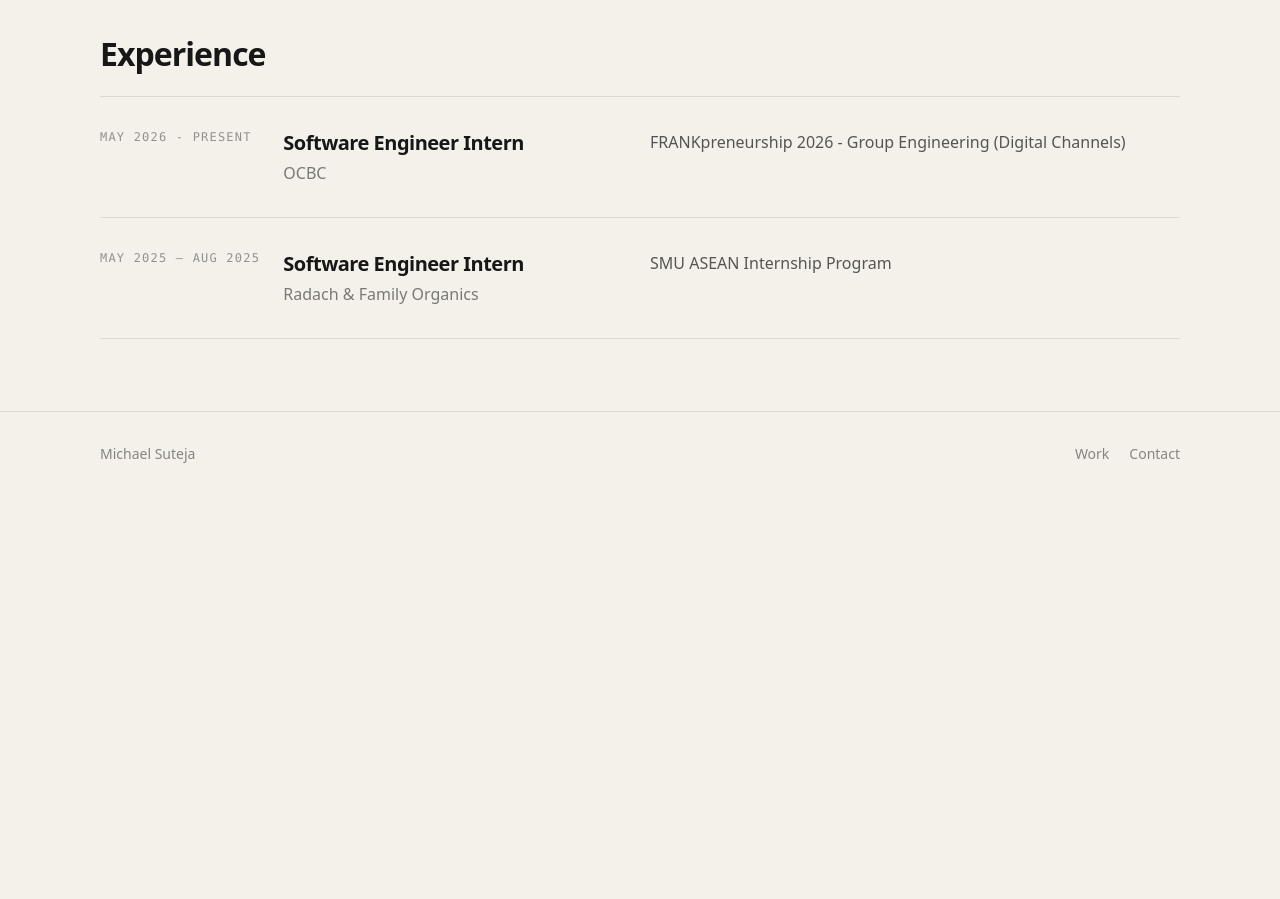
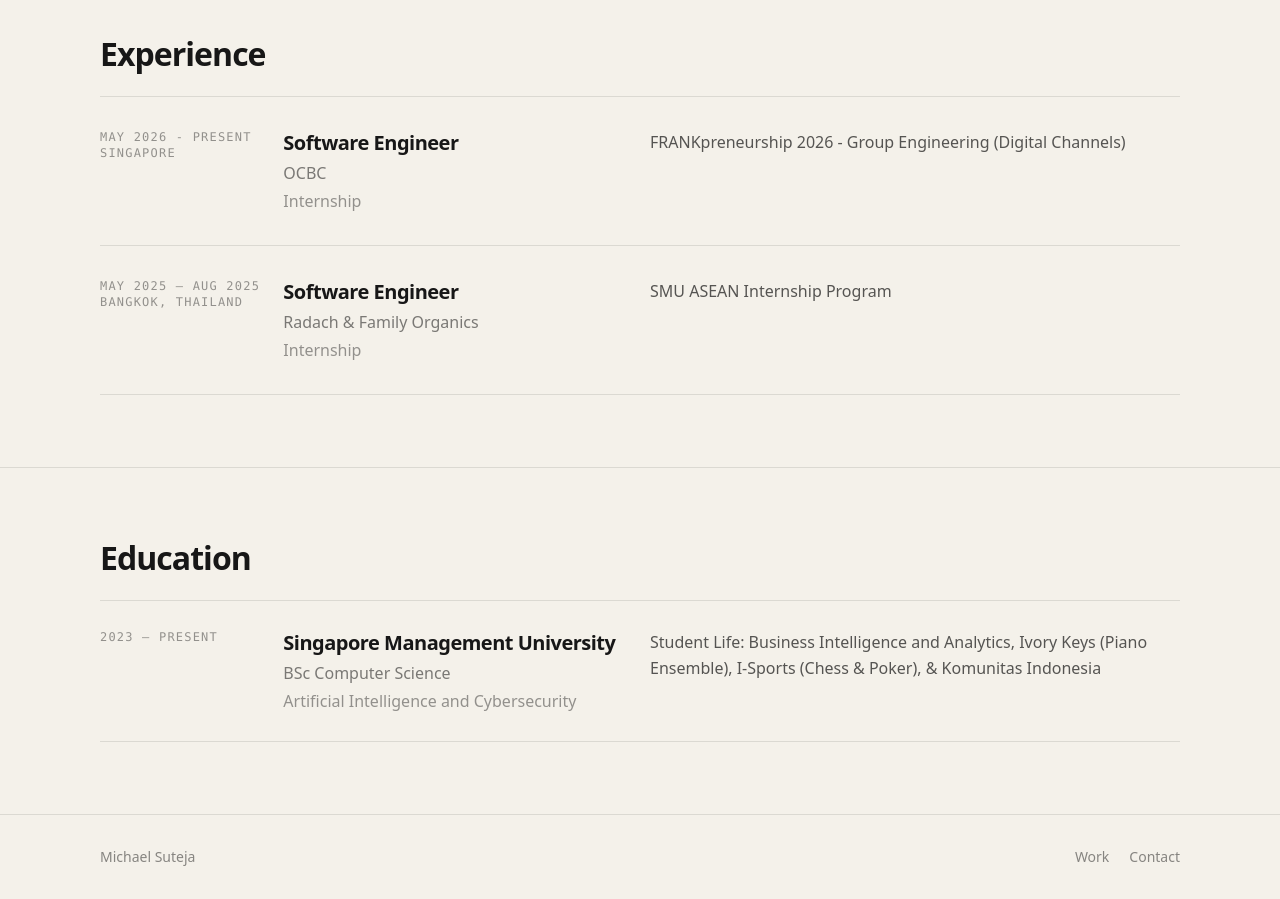
Before and after one commit to msuteja/msuteja, a Next.js app in the folder personal-website/: page / in a window 1280 px wide. Shown: the part 1480-2379 px from the top of the page. Before the commit the page ends 1976 px from the top, so only its background shows below. Built offline with nearby package versions, Linux system fonts and the light colour scheme.

Commit message:
Added content & education section

```diff
--- a/personal-website/src/app/globals.css
+++ b/personal-website/src/app/globals.css
@@ -60,3 +60,10 @@
     line-height: 2.25rem;
   }
 }
+
+.line-clamp-3 {
+  display: -webkit-box;
+  -webkit-line-clamp: 3;
+  -webkit-box-orient: vertical;
+  overflow: hidden;
+}
--- a/personal-website/src/app/page.tsx
+++ b/personal-website/src/app/page.tsx
@@ -2,6 +2,7 @@
 import AboutPreview from "@/components/about-preview";
 import FeaturedProjects from "@/components/featured-projects";
 import ExperiencePreview from "@/components/experience-preview";
+import EducationPreview from "@/components/education-preview";
 import Footer from "@/components/footer";
 
 export default function HomePage() {
@@ -11,6 +12,7 @@
       <AboutPreview />
       <FeaturedProjects />
       <ExperiencePreview />
+      <EducationPreview />
       <Footer />
     </main>
   );
--- a/personal-website/src/app/projects/page.tsx
+++ b/personal-website/src/app/projects/page.tsx
@@ -1,13 +1,13 @@
-import ProjectGrid from "@/components/project-grid";
+import ProjectsGallery from "@/components/projects-gallery";
 
 export default function ProjectsPage() {
   return (
     <main className="page-shell page-section">
-      <div className="mb-6">
+      <div className="mb-8">
         <h1 className="section-label">Projects</h1>
       </div>
 
-      <ProjectGrid />
+      <ProjectsGallery />
     </main>
   );
 }
--- /dev/null
+++ b/personal-website/src/components/education-preview.tsx
@@ -0,0 +1,47 @@
+const education = [
+  {
+    school: "Singapore Management University",
+    degree: "BSc Computer Science",
+    track: "Artificial Intelligence and Cybersecurity",
+    period: "2023 — Present",
+    details:
+      "Student Life: Business Intelligence and Analytics, Ivory Keys (Piano Ensemble), I-Sports (Chess & Poker), & Komunitas Indonesia",
+  },
+];
+
+export default function EducationPreview() {
+  return (
+    <section className="border-t border-black/10">
+      <div className="page-shell page-section">
+        <div className="mb-6">
+          <h2 className="section-label">Education</h2>
+        </div>
+
+        <div className="border-t border-black/10">
+          {education.map((item) => (
+            <div
+              key={`${item.school}-${item.degree}`}
+              className="grid grid-cols-1 gap-5 border-b border-black/10 py-7 md:grid-cols-12"
+            >
+              <p className="font-mono text-xs uppercase tracking-widest text-black/40 md:col-span-2">
+                {item.period}
+              </p>
+
+              <div className="md:col-span-4">
+                <h3 className="text-xl font-semibold tracking-[-0.025em]">
+                  {item.school}
+                </h3>
+                <p className="mt-1 text-black/50">{item.degree}</p>
+                <p className="mt-1 text-black/40">{item.track}</p>
+              </div>
+
+              <p className="max-w-2xl leading-relaxed text-black/65 md:col-span-6">
+                {item.details}
+              </p>
+            </div>
+          ))}
+        </div>
+      </div>
+    </section>
+  );
+}
--- a/personal-website/src/components/experience-preview.tsx
+++ b/personal-website/src/components/experience-preview.tsx
@@ -1,15 +1,19 @@
 const experiences = [
   {
-    role: "Software Engineer Intern",
+    role: "Software Engineer",
+    category: "Internship",
     organization: "OCBC",
     period: "May 2026 - Present",
+    location: "Singapore",
     description:
       "FRANKpreneurship 2026 - Group Engineering (Digital Channels)",
   },
   {
-    role: "Software Engineer Intern",
+    role: "Software Engineer",
+    category: "Internship",
     organization: "Radach & Family Organics",
     period: "May 2025 — Aug 2025",
+    location: "Bangkok, Thailand",
     description:
       "SMU ASEAN Internship Program",
   },
@@ -31,6 +35,8 @@
             >
               <p className="font-mono text-xs uppercase tracking-widest text-black/40 md:col-span-2">
                 {item.period}
+                <br></br>
+                {item.location}
               </p>
 
               <div className="md:col-span-4">
@@ -38,6 +44,7 @@
                   {item.role}
                 </h3>
                 <p className="mt-1 text-black/50">{item.organization}</p>
+                <p className="mt-1 text-black/40">{item.category}</p>
               </div>
 
               <p className="max-w-2xl leading-relaxed text-black/65 md:col-span-6">
--- a/personal-website/src/components/featured-projects.tsx
+++ b/personal-website/src/components/featured-projects.tsx
@@ -21,7 +21,7 @@
         {featured.map((project, index) => (
           <Link
             key={project.slug}
-            href={`/projects/${project.slug}`}
+            href="/projects"
             className="grid grid-cols-1 gap-5 border-b border-black/10 py-7 transition hover:bg-black/[0.03] md:grid-cols-12"
           >
             <p className="font-mono text-xs text-black/35 md:col-span-1">
--- /dev/null
+++ b/personal-website/src/components/project-box.tsx
@@ -0,0 +1,59 @@
+"use client";
+
+import type { Project } from "@/content/projects";
+
+type ProjectBoxProps = {
+  project: Project;
+  onClick: () => void;
+};
+
+export default function ProjectBox({ project, onClick }: ProjectBoxProps) {
+  return (
+    <button
+      onClick={onClick}
+      className="group text-left"
+      aria-label={`Open details for ${project.title}`}
+    >
+      <article className="h-full overflow-hidden border border-black/10 bg-[#eee9de] transition duration-200 hover:-translate-y-0.5 hover:border-black/25 hover:shadow-[5px_5px_0_#171717]">
+        <div className="aspect-[5/3] border-b border-black/10 bg-black/[0.04]">
+          {project.thumbnail ? (
+            <img
+              src={project.thumbnail}
+              alt=""
+              className="h-full w-full object-cover grayscale transition duration-300 group-hover:grayscale-0"
+            />
+          ) : (
+            <div className="flex h-full items-center justify-center font-mono text-[10px] uppercase tracking-[0.22em] text-black/30">
+              Project Image
+            </div>
+          )}
+        </div>
+
+        <div className="p-4">
+          <p className="mb-2 font-mono text-[10px] uppercase tracking-[0.18em] text-black/40">
+            {project.type} / {project.year}
+          </p>
+
+          <h2 className="text-xl font-semibold leading-tight tracking-[-0.03em]">
+            {project.title}
+          </h2>
+
+          <p className="mt-3 line-clamp-3 text-sm leading-relaxed text-black/60">
+            {project.description}
+          </p>
+
+          <div className="mt-4 flex flex-wrap gap-x-2 gap-y-1">
+            {project.stack.slice(0, 3).map((item) => (
+              <span
+                key={item}
+                className="font-mono text-[10px] uppercase tracking-wider text-black/40"
+              >
+                {item}
+              </span>
+            ))}
+          </div>
+        </div>
+      </article>
+    </button>
+  );
+}
--- /dev/null
+++ b/personal-website/src/components/project-modal.tsx
@@ -0,0 +1,92 @@
+"use client";
+
+import { X } from "lucide-react";
+import type { Project } from "@/content/projects";
+
+type ProjectModalProps = {
+  project: Project | null;
+  onClose: () => void;
+};
+
+export default function ProjectModal({ project, onClose }: ProjectModalProps) {
+  if (!project) return null;
+
+  return (
+    <div
+      className="fixed inset-0 z-[80] flex items-center justify-center bg-black/45 px-4 backdrop-blur-sm"
+      onClick={onClose}
+    >
+      <div
+        className="relative max-h-[88vh] w-full max-w-3xl overflow-y-auto border border-black/10 bg-[#f4f1ea] p-6 shadow-2xl md:p-8"
+        onClick={(event) => event.stopPropagation()}
+      >
+        <button
+          onClick={onClose}
+          className="absolute right-5 top-5 rounded-full border border-black/15 p-2 text-black/50 transition hover:border-black hover:text-black"
+          aria-label="Close project details"
+        >
+          <X size={16} />
+        </button>
+
+        <p className="mb-4 pr-12 font-mono text-xs uppercase tracking-[0.25em] text-black/45">
+          {project.type} / {project.year}
+        </p>
+
+        <h2 className="max-w-2xl text-3xl font-semibold leading-tight tracking-[-0.04em] md:text-5xl">
+          {project.title}
+        </h2>
+
+        <p className="mt-6 max-w-2xl text-lg leading-relaxed text-black/65">
+          {project.summary}
+        </p>
+
+        <div className="mt-8 border-t border-black/10 pt-6">
+          <p className="leading-relaxed text-black/70">{project.details}</p>
+        </div>
+
+        <div className="mt-8">
+          <p className="mb-3 font-mono text-xs uppercase tracking-widest text-black/40">
+            Stack
+          </p>
+
+          <div className="flex flex-wrap gap-2">
+            {project.stack.map((item) => (
+              <span
+                key={item}
+                className="border border-black/15 px-3 py-1 font-mono text-[11px] uppercase tracking-wider text-black/55"
+              >
+                {item}
+              </span>
+            ))}
+          </div>
+        </div>
+
+        {project.links.length > 0 && (
+          <div className="mt-8 border-t border-black/10 pt-6">
+            <p className="mb-3 font-mono text-xs uppercase tracking-widest text-black/40">
+              Links
+            </p>
+
+            <div className="flex flex-wrap gap-3">
+              {project.links.map((link) => (
+                <a
+                  key={link.label}
+                  href={link.href}
+                  target={link.href.startsWith("http") ? "_blank" : undefined}
+                  rel={
+                    link.href.startsWith("http")
+                      ? "noopener noreferrer"
+                      : undefined
+                  }
+                  className="border border-black px-4 py-3 font-mono text-xs uppercase tracking-widest transition hover:bg-black hover:text-[#f4f1ea]"
+                >
+                  {link.label}
+                </a>
+              ))}
+            </div>
+          </div>
+        )}
+      </div>
+    </div>
+  );
+}
--- /dev/null
+++ b/personal-website/src/components/projects-gallery.tsx
@@ -0,0 +1,29 @@
+"use client";
+
+import { useState } from "react";
+import { projects, type Project } from "@/content/projects";
+import ProjectBox from "@/components/project-box";
+import ProjectModal from "@/components/project-modal";
+
+export default function ProjectsGallery() {
+  const [selectedProject, setSelectedProject] = useState<Project | null>(null);
+
+  return (
+    <>
+      <div className="grid grid-cols-1 gap-5 sm:grid-cols-2 lg:grid-cols-3">
+        {projects.map((project) => (
+          <ProjectBox
+            key={project.slug}
+            project={project}
+            onClick={() => setSelectedProject(project)}
+          />
+        ))}
+      </div>
+
+      <ProjectModal
+        project={selectedProject}
+        onClose={() => setSelectedProject(null)}
+      />
+    </>
+  );
+}
--- a/personal-website/src/content/projects.ts
+++ b/personal-website/src/content/projects.ts
@@ -1,25 +1,49 @@
+import { link } from "fs";
+
 export const projects = [
   {
     title: "codellamas - Java Spring Boot Refactoring Exercise Generator",
     slug: "codellamas",
     year: "2026",
     type: "Final Year Project",
+    thumbnail: "/images/projects/codellamas.png",
     description:
       "An AI-powered VSCode extension that generates and evaluates Spring Boot refactoring exercises.",
     stack: ["FastAPI", "CrewAI", "Spring Boot", "TypeScript"],
     summary: "codellamas - An AI-powered VSCode extension to help students learn software refactoring through generated exercises.",
+    details: "Test",
+    links: [
+      {
+        label: "Visual Studio Marketplace Link",
+        href: "https://marketplace.visualstudio.com/items?itemName=MichaelSuteja.codellamas",
+      },
+      {
+        label: "GitHub Repository",
+        href: "https://github.com/melly19/codellamas",
+      },
+    ]
   },
   {
     title: "American Sign Language Recognition Software",
     slug: "sign-language-recognition",
     year: "2025",
     type: "AI",
+    thumbnail: "/images/projects/sign-language-recognition.png",
     description:
       "A computer vision system for sign language recognition using ResNet50 and MediaPipe.",
     stack: ["TensorFlow", "Keras", "MediaPipe"],
     summary: "An AI-powered computer vision system for recognizing American Sign Language using ResNet50 and MediaPipe.",
+    details: "Test",
+    links: [
+      {
+        label: "GitHub Repository",
+        href: "https://github.com/msuteja/signLanguage",
+      },
+    ]
   },
 ];
+
+export type Project = (typeof projects)[number];
 
 export function getProjectBySlug(slug: string) {
   return projects.find((project) => project.slug === slug);
```
Also changed, not shown: personal-website/public/images/projects/codellamas.png (added).
